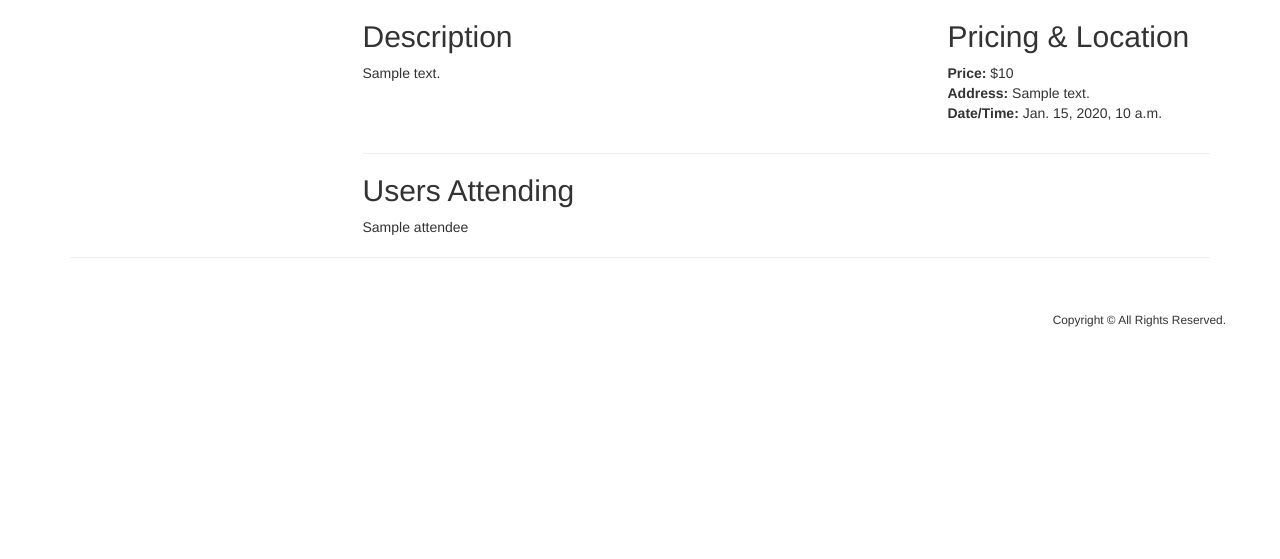
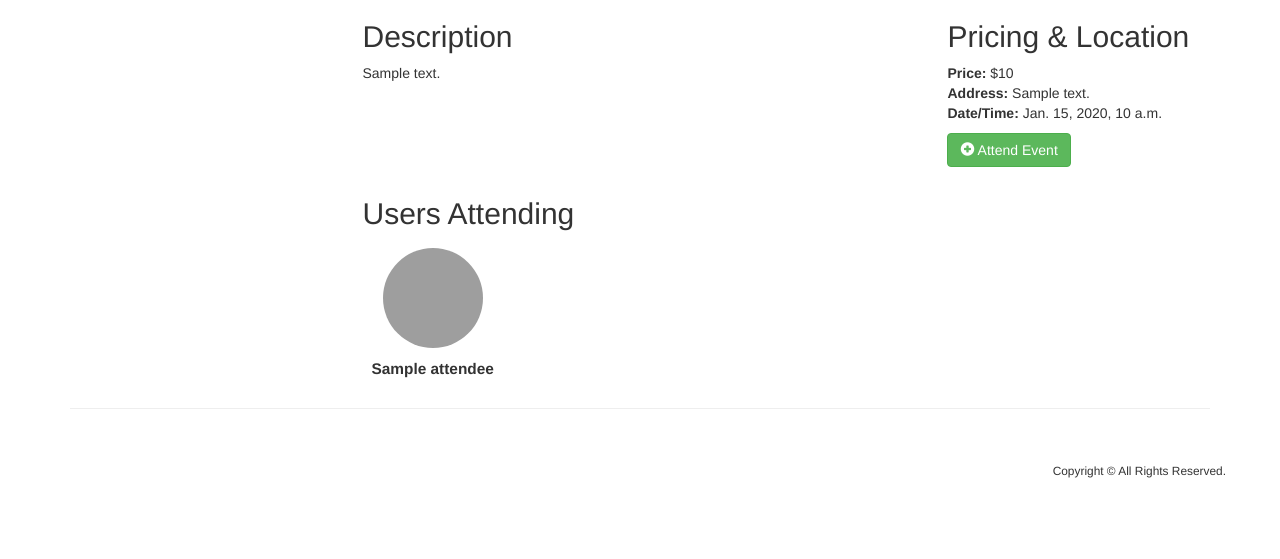
Before and after one commit to kparaju/MyWolfPackGuide, a Django app: template MWG_Site/templates/events/details.html in a window 1280 px wide. Shown: the part 545-1104 px from the top of the page. Before the commit the page ends 872 px from the top, so only its background shows below. Run offline with Django 3.2, Linux system fonts and the light colour scheme; the template is opened without the code that fills it: most values are stand-ins (such as "Sample title", 1, 10 or a date in 2020); grey boxes marked "Sample" are stand-in pictures; some libraries are stand-ins or nearby versions; grey boxes are pictures that could not be loaded.

Commit message:
RSVP feature

```diff
--- a/MWG_Site/models.py
+++ b/MWG_Site/models.py
@@ -85,3 +85,9 @@ class Event(models.Model):
 
     def get_absolute_url(self):
         return reverse('event-details', kwargs={'pk': self.pk})
+
+    def get_attend_url(self):
+        return reverse('attend-event', kwargs={'pk': self.pk})
+
+    def get_unattend_url(self):
+        return reverse('unattend-event', kwargs={'pk': self.pk})
--- a/MWG_Site/static/css/offcanvas.css
+++ b/MWG_Site/static/css/offcanvas.css
@@ -291,3 +291,26 @@ footer {
 .event-list-item:hover .browse-events-picture {
   box-shadow:0 0 15px #555;
 }
+
+.user-list-profile {
+  display:inline-block;
+  /*border: 1px solid #71B0E4;
+  border-radius: 5px;*/
+  padding: 3px 4px;
+  margin: 5px 5px;
+  text-align: center;
+  cursor: pointer;
+}
+
+.user-list-profile:hover img {
+  box-shadow:0 0 15px #A49EA2;
+}
+.user-list-profile:hover {
+  color: #555;
+}
+
+.user-list-profile .user-list-profile-name {
+  font-size: 1.1em;
+  margin-top: 10px;
+  font-weight: bold;
+}
--- a/MWG_Site/templates/events/details.html
+++ b/MWG_Site/templates/events/details.html
@@ -69,20 +69,27 @@
                 <b>Date/Time:</b> <date>{{event.time}}</date> <br />
               </p>
 
-              <!--
-              <p>Event created by: {{event.created_by.name}} </p>
-              -->
+              <p>
+                {% if mwguser in event.attendees.all %}
+                <a class="btn btn-danger" href="{{event.get_unattend_url}}">
+                  <span class="glyphicon glyphicon-minus-sign"></span> Unattend Event
+                </a>
+                {% else %}
+                <a class="btn btn-success" href="{{event.get_attend_url}}">
+                  <span class="glyphicon glyphicon-plus-sign"></span> Attend Event
+                </a>
+                {% endif %}
+              </p>
             </div><!--/span-->
 
             <div class="col-12 col-sm-12 col-lg-12" >
-
-              <hr />
-
                 <h2>Users Attending</h2>
                 <div class="users-list">
+                  {% if event.attendees.all|length == 0 %}<em>No attendees yet. Be the first one!</em>{% endif %}
                   {% for attendee in event.attendees.all %}
                   <div class="user-list-profile">
-                    {{attendee.name}}
+                    <img src="http://placekitten.com/100/100" class="img-circle">
+                    <div class="user-list-profile-name">{{attendee.name}}</div>
                   </div>
                   {% endfor %}
                 </div>
--- a/MWG_Site/urls.py
+++ b/MWG_Site/urls.py
@@ -11,6 +11,8 @@ urlpatterns = patterns('',
     url(r'^events/browse/$', login_required(views.BrowseEvents.as_view()), name='browse-events'),
     url(r'^events/me/$', login_required(views.MyEvents.as_view()), name='my-events'),
     url(r'^events/create/$', login_required(views.CreateEvent.as_view()), name='create-event'),
+    url(r'^events/attend/(?P<pk>\w+)', login_required(views.AttendEvent.as_view()), name='attend-event'),
+    url(r'^events/unattend/(?P<pk>\w+)', login_required(views.UnAttendEvent.as_view()), name='unattend-event'),
     url(r'^events/details/(?P<pk>\w+)', login_required(views.EventDetails.as_view()), name='event-details'),
 )
 
```
Also changed, not shown: MWG_Site/views.py (+19 -0 lines).
